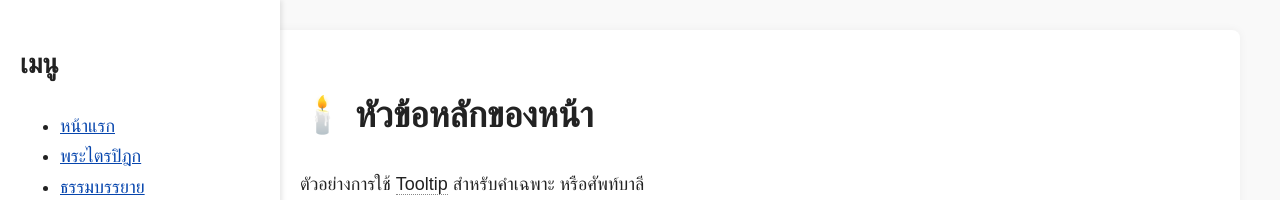
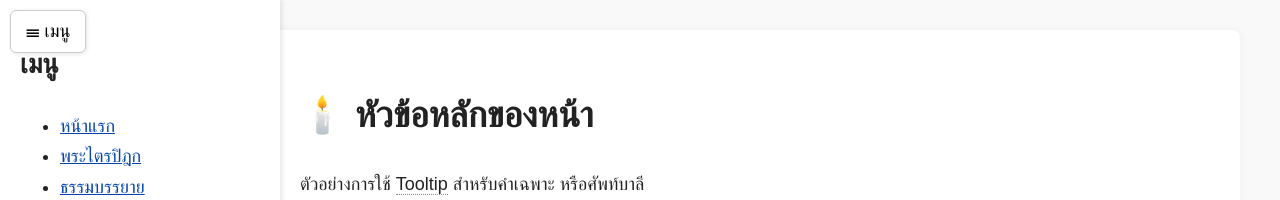
Before and after one commit to dhamsutta/tripitaka, a Jekyll site: the page default.html, which Jekyll copies as it is, in a window 1280 px wide. Shown: the top 200 px of the page. Built offline with Jekyll 4.4.1, drawn with Linux system fonts in a browser that asks for light colours; some web fonts are replaced.

Commit message:
Update default.html

```diff
--- a/default.html
+++ b/default.html
@@ -7,39 +7,9 @@
   <meta name="description" content="คำอธิบายสั้น ๆ ของเนื้อหาในหน้านี้" />
   <meta name="keywords" content="ธรรมะ, พระไตรปิฎก, พระอภิธรรม, จิต เจตสิก, วิปัสสนา" />
 
-  <!-- Open Graph -->
-  <meta property="og:title" content="ชื่อหน้า | ชื่อเว็บไซต์" />
-  <meta property="og:description" content="คำอธิบายสำหรับแชร์ไปยัง Facebook หรือ LINE" />
-  <meta property="og:type" content="article" />
-  <meta property="og:url" content="https://yourdomain.github.io/path/to/page.html" />
-  <meta property="og:image" content="https://yourdomain.github.io/assets/cover.jpg" />
+  <!-- Font -->
+  <link href="https://fonts.googleapis.com/css2?family=Bai+Jamjuree&display=swap" rel="stylesheet">
 
-  <!-- Twitter Card -->
-  <meta name="twitter:card" content="summary_large_image" />
-  <meta name="twitter:title" content="ชื่อหน้า | ชื่อเว็บไซต์" />
-  <meta name="twitter:description" content="คำอธิบายสำหรับแชร์ไปยัง Twitter" />
-  <meta name="twitter:image" content="https://yourdomain.github.io/assets/cover.jpg" />
-
-  <!-- JSON-LD Structured Data -->
-  <script type="application/ld+json">
-  {
-    "@context": "https://schema.org",
-    "@type": "Article",
-    "headline": "ชื่อบทความหรือหน้า",
-    "description": "คำอธิบายของบทความหรือหน้า",
-    "author": { "@type": "Person", "name": "ชื่อผู้เขียนหรือเว็บไซต์" },
-    "publisher": {
-      "@type": "Organization",
-      "name": "ชื่อเว็บไซต์",
-      "logo": { "@type": "ImageObject", "url": "https://yourdomain.github.io/assets/logo.png" }
-    },
-    "url": "https://yourdomain.github.io/path/to/page.html",
-    "datePublished": "2025-06-03"
-  }
-  </script>
-
-  <!-- Font และสไตล์ -->
-  <link href="https://fonts.googleapis.com/css2?family=Bai+Jamjuree&display=swap" rel="stylesheet">
   <style>
     body {
       font-family: 'Bai Jamjuree', sans-serif;
@@ -63,6 +33,25 @@
       box-shadow: 2px 0 5px rgba(0,0,0,0.1);
       overflow-y: auto;
       z-index: 1000;
+      transition: transform 0.3s ease;
+    }
+
+    .sidebar.hidden {
+      transform: translateX(-100%);
+    }
+
+    .menu-toggle {
+      position: fixed;
+      top: 10px;
+      left: 10px;
+      background: #fff;
+      border: 1px solid #ccc;
+      padding: 10px 15px;
+      font-size: 18px;
+      cursor: pointer;
+      z-index: 1100;
+      border-radius: 6px;
+      box-shadow: 1px 1px 4px rgba(0,0,0,0.1);
     }
 
     .content {
@@ -74,6 +63,11 @@
       border-radius: 8px;
       margin-left: 260px;
       flex-grow: 1;
+      transition: margin-left 0.3s ease;
+    }
+
+    .sidebar.hidden ~ .content {
+      margin-left: 30px;
     }
 
     h1, h2, h3 {
@@ -99,11 +93,20 @@
       border: none;
       border-top: 1px solid #ccc;
     }
+
+    /* Responsive */
+    @media (max-width: 768px) {
+      .content {
+        margin-left: 30px;
+      }
+    }
   </style>
 </head>
 <body>
 
-  <div class="sidebar">
+  <button class="menu-toggle" onclick="toggleSidebar()">☰ เมนู</button>
+
+  <div class="sidebar" id="sidebar">
     <h2>เมนู</h2>
     <ul>
       <li><a href="/">หน้าแรก</a></li>
```
Also changed, not shown: other parts of default.html (+6 -0 lines).
